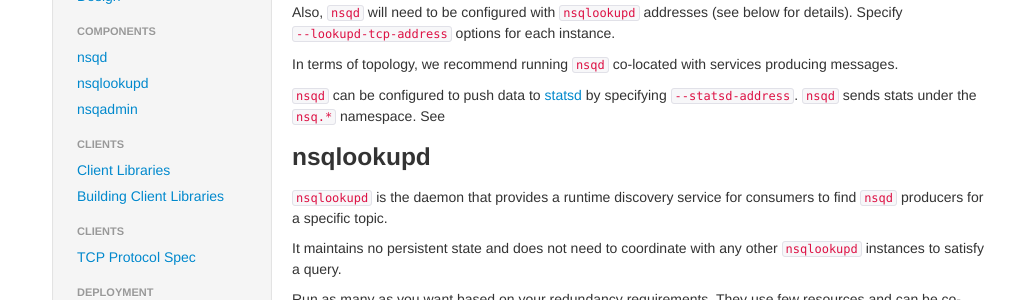
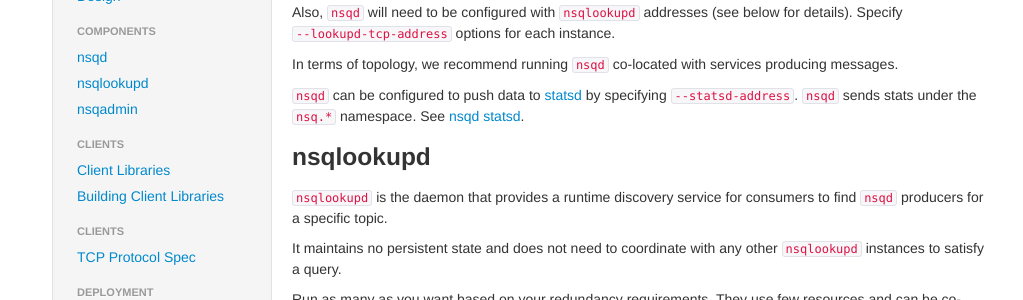
Before and after one commit to nsqio/nsq, a Jekyll site: the page built from _posts/2014-02-01-production.md, in a window 1280 px wide. Shown: the part 346-646 px from the top of the page, without its empty margins (118-1141 px from the left). Built offline with Jekyll 4.4.1, drawn with Linux system fonts in a browser that asks for light colours.

Commit message:
fix statsd link

```diff
--- a/_posts/2014-02-01-production.md
+++ b/_posts/2014-02-01-production.md
@@ -26,7 +26,7 @@
 In terms of topology, we recommend running `nsqd` co-located with services producing messages.
 
 `nsqd` can be configured to push data to [statsd][statsd] by specifying `--statsd-address`. `nsqd`
-sends stats under the `nsq.*` namespace. See
+sends stats under the `nsq.*` namespace. See [nsqd statsd][nsqd_statsd].
 
 ### nsqlookupd
 
```
